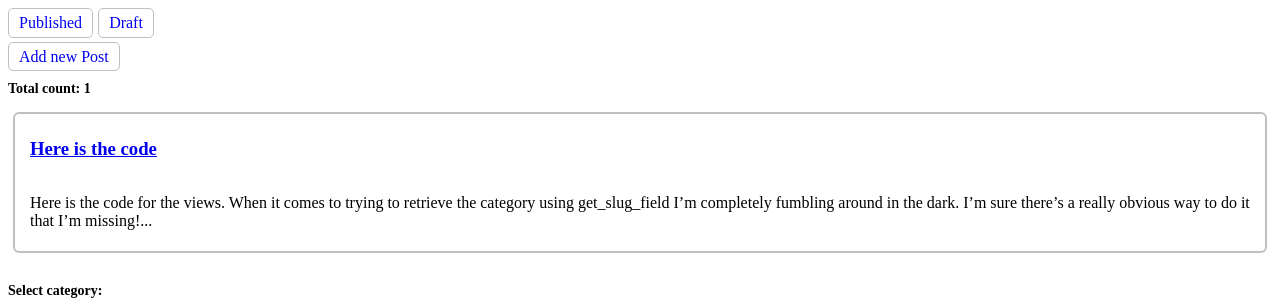
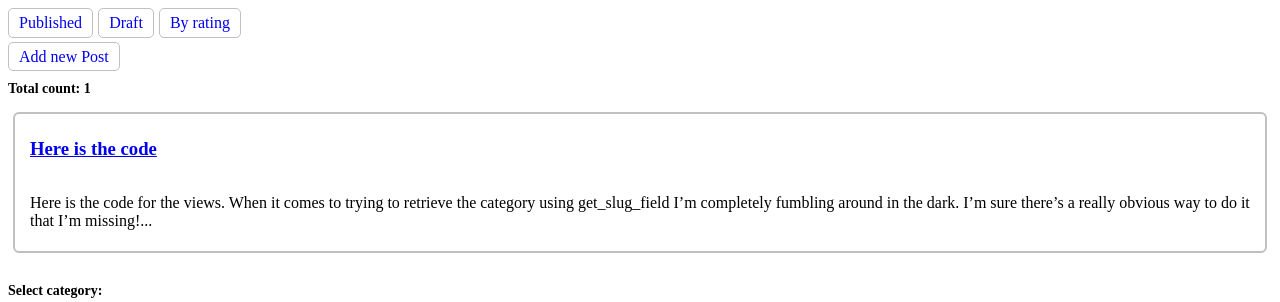
Before and after one commit to Sergey-lang/python-blog-django-, a Django app: page /post/draft in a window 1280 px wide. Shown: the top 302 px of the page. Run offline with Django 4.2, Linux system fonts and the light colour scheme; data comes from the database, SQL or seed files in the repository.

Commit message:
add rating

```diff
--- a/blog/templates/blog/post_list.html
+++ b/blog/templates/blog/post_list.html
@@ -50,6 +50,9 @@
     <a href="{% url 'post_draft' %}" class="btn">
         Draft
     </a>
+    <a href="{% url 'post_by_rating' %}" class="btn">
+        By rating
+    </a>
 </div>
 <div style="margin-bottom: 10px">
     <a href="{% url 'post_new' %}" class="btn">
--- a/blog/urls.py
+++ b/blog/urls.py
@@ -1,10 +1,11 @@
 from django.urls import path
 
 from blog.views import post_list, post_detail, post_new, post_edit, post_remove, post_list_draft, post_publish, \
-    post_by_category, post_feedback
+    post_by_category, post_feedback, post_by_rating
 
 urlpatterns = [
     path('', post_list, name='post_list'),
+    path('posts/rating', post_by_rating, name='post_by_rating'),
     path('post/detail/feedback/<int:post_pk>', post_feedback, name='post_feedback'),
     path('post/draft', post_list_draft, name='post_draft'),
     path('post/category/<int:category_pk>', post_by_category, name='post_by_category'),
--- a/blog/views.py
+++ b/blog/views.py
@@ -1,7 +1,6 @@
 from datetime import datetime
 
 from django.shortcuts import render, redirect, get_object_or_404
-from django.http import HttpResponse, JsonResponse
 from blog.models import Post, Comment, PostCategory, PostFeedback
 from blog.forms import PostForm
 
@@ -10,6 +9,15 @@ from blog.forms import PostForm
 def post_list(request):
     posts = Post.objects.all().filter(isDraft=False)
     count = posts.count()
+    categories = PostCategory.objects.all()
+    context = {'posts': posts, 'categories': categories, 'count': count}
+    return render(request, 'blog/post_list.html', context)
+
+def post_by_rating(request):
+    feedbacks = PostFeedback.objects.order_by('-rating')
+    # Post.objects.annotate(avg_rating=Avg("<тут имя указанное в related_name>"))
+    posts = set([i.post for i in feedbacks]) # не надо так делать(
+    count = len(posts)
     categories = PostCategory.objects.all()
     context = {'posts': posts, 'categories': categories, 'count': count}
     return render(request, 'blog/post_list.html', context)
```
